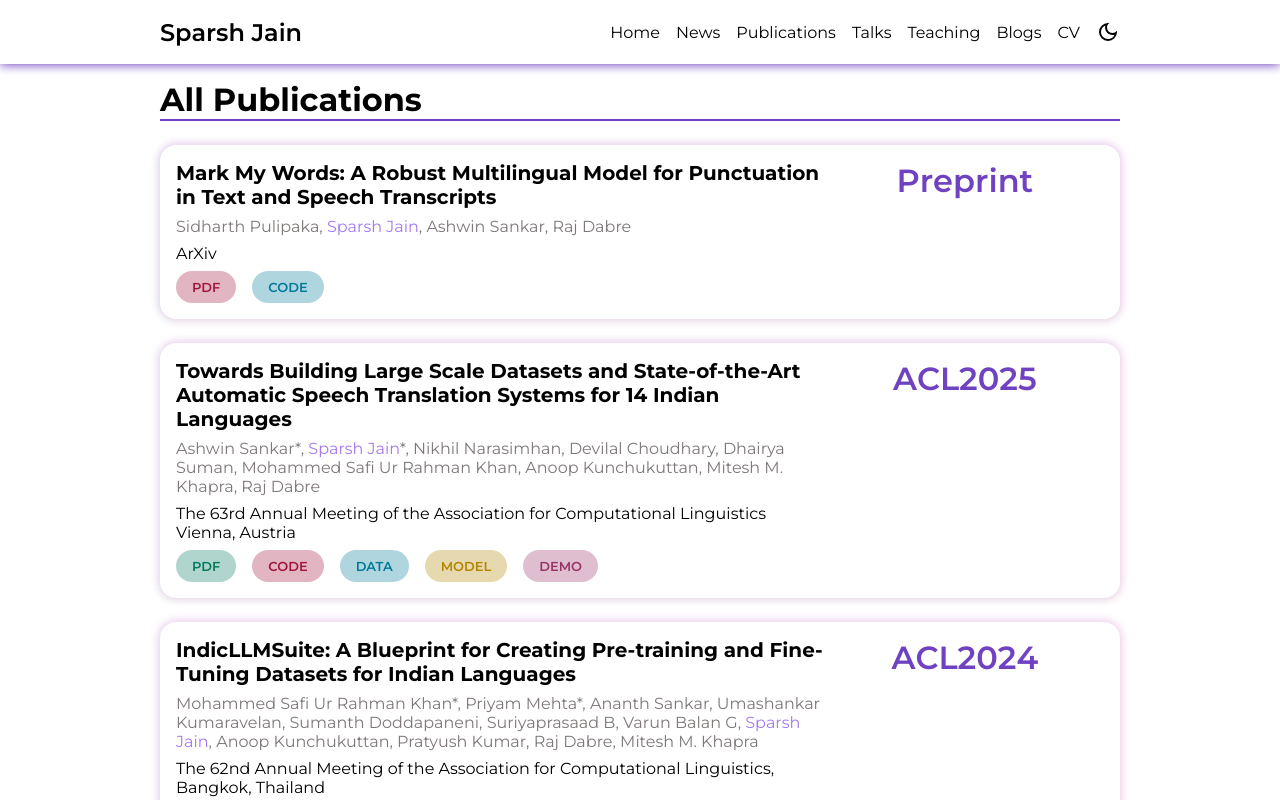
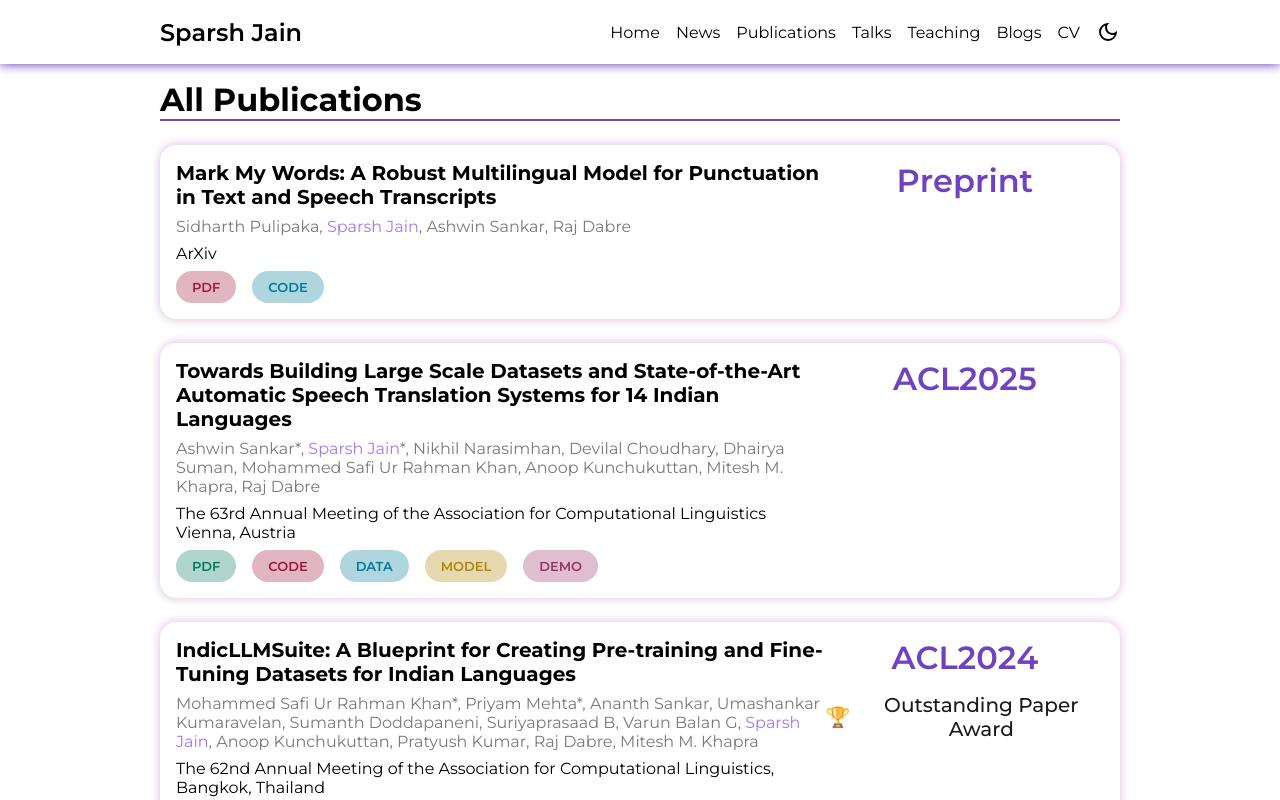
Before and after one commit to Sparshj8287/Sparshj8287.github.io, a Next.js app: page /publications in a window 1280 px wide. Shown: the top 800 px of the page. Built offline with nearby package versions, Linux system fonts and the light colour scheme.

Commit message:
minor_data_update

```diff
--- a/src/data/RecentPublications.js
+++ b/src/data/RecentPublications.js
@@ -34,6 +34,8 @@ export const RecentPublicationsArray = [
       "Mohammed Safi Ur Rahman Khan*, Priyam Mehta*, Ananth Sankar, Umashankar Kumaravelan, Sumanth Doddapaneni, Suriyaprasaad B, Varun Balan G, Sparsh Jain, Anoop Kunchukuttan, Pratyush Kumar, Raj Dabre, Mitesh M. Khapra",
     extrainfo:
       "The 62nd Annual Meeting of the Association for Computational Linguistics, Bangkok, Thailand",
+    awards:
+      "Outstanding Paper Award",
     link: {
       bib: "",
       pdf: "https://arxiv.org/abs/2403.06350/",
```
